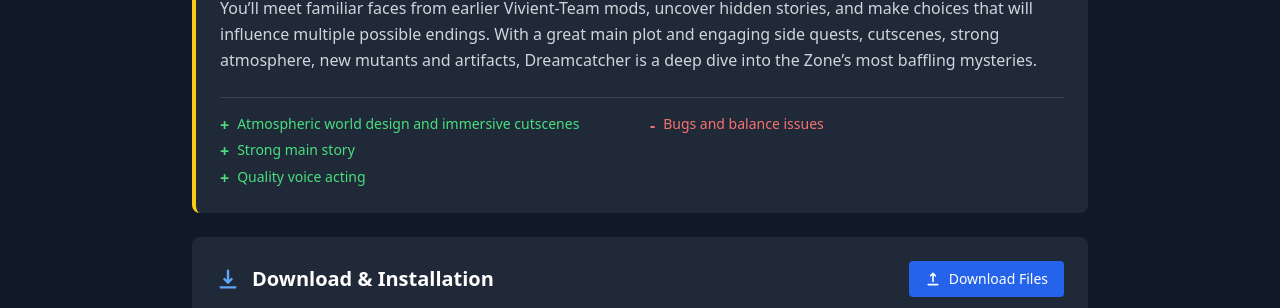
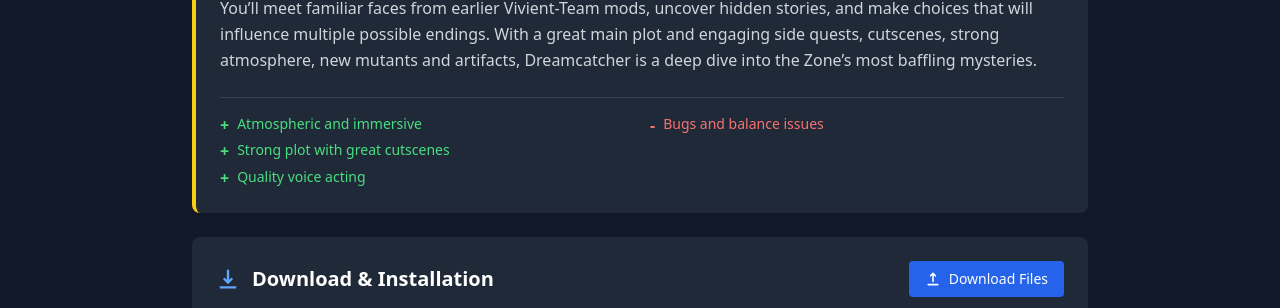
Before and after one commit to Cheekitos/CSMA, a Jekyll site: the page built from _mods/dreamcatcher.md, in a window 1280 px wide. Shown: the part 449-757 px from the top of the page. Built offline with Jekyll 4.4.1, drawn with Linux system fonts in a browser that asks for light colours; nearby versions of some CDN libraries.

Commit message:
Update dreamcatcher.md

```diff
--- a/_mods/dreamcatcher.md
+++ b/_mods/dreamcatcher.md
@@ -19,8 +19,8 @@
 keywords: "S.T.A.L.K.E.R. Dreamcatcher, STALKER Dreamcatcher, S.T.A.L.K.E.R. story mods, STALKER story mods, Call of Pripyat mods, STALKER Call of Pripyat mods, Best STALKER Call of Pripyat mods, best S.T.A.L.K.E.R. mods, best STALKER mods 2025, immersive STALKER mod, best STALKER mod, Cheeki Breeki"
 
 pros:
-  - "Atmospheric world design and immersive cutscenes"
-  - "Strong main story"
+  - "Atmospheric and immersive"
+  - "Strong plot with great cutscenes"
   - "Quality voice acting"
 cons:
   - "Bugs and balance issues"
```
